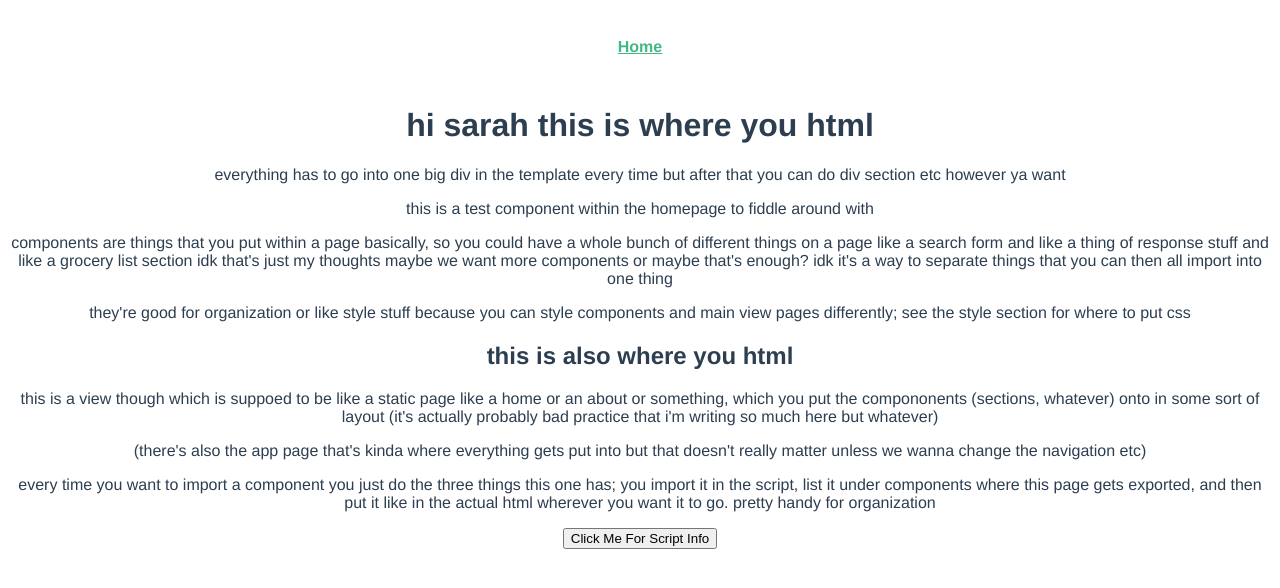
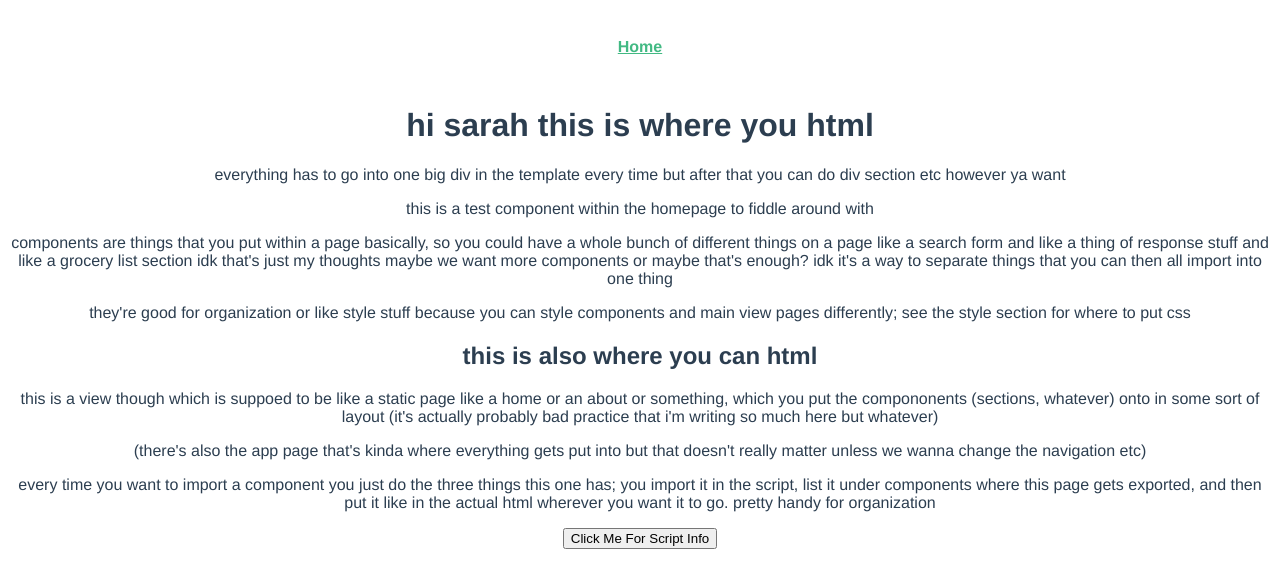
Before and after one commit to kciurleo/recipe-list, a Vue app: page / in a window 1280 px wide. Shown: the top 588 px of the page. Built offline with nearby package versions, Linux system fonts and the light colour scheme.

Commit message:
tiny edit

```diff
--- a/src/views/Home.vue
+++ b/src/views/Home.vue
@@ -1,7 +1,7 @@
 <template>
   <div class="home">
     <TestComponent />
-    <h2>this is also where you html </h2>
+    <h2>this is also where you can html </h2>
     <p>this is a view though which is suppoed to be like a static page like
     a home or an about or something, which you put the compononents (sections,
     whatever) onto in some sort of layout (it's actually probably bad practice
```
